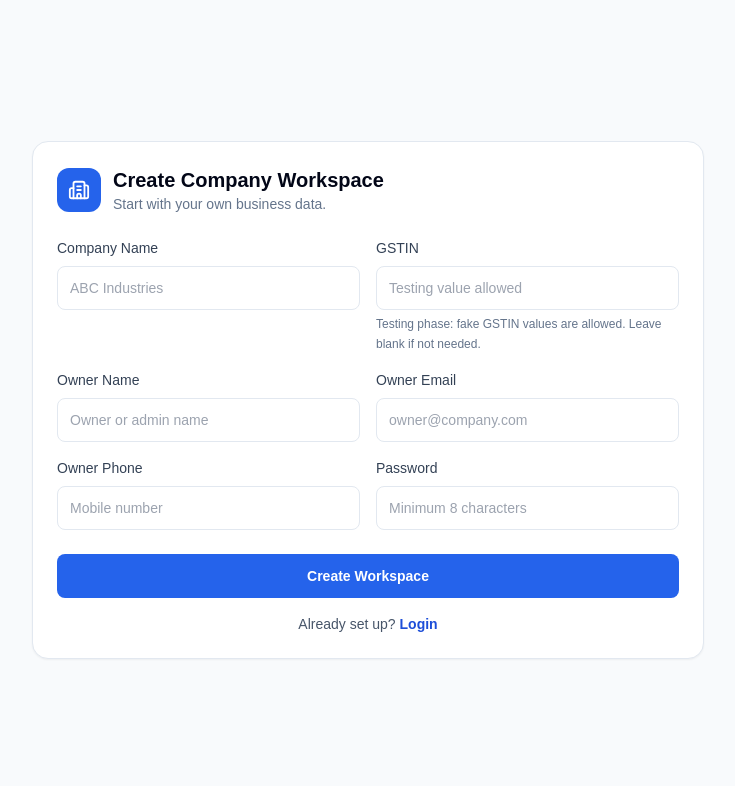
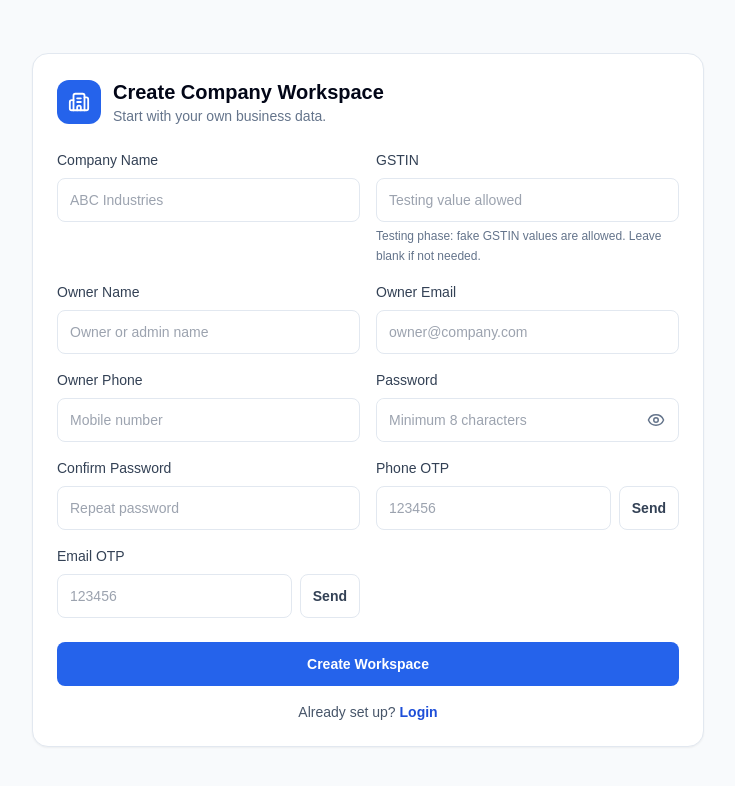
Before and after one commit to velora-system567/velora-erp, a React (Vite) app in the folder frontend/: page /register in a window 1280 px wide. Shown: the top 786 px of the page, without its empty margins (272-1007 px from the left). Built offline with nearby package versions, Linux system fonts and the light colour scheme; no server answers.

Commit message:
Add signup verification checks

```diff
--- a/frontend/src/pages/auth/Register.jsx
+++ b/frontend/src/pages/auth/Register.jsx
@@ -1,5 +1,5 @@
 import { useMutation } from "@tanstack/react-query";
-import { Building2 } from "lucide-react";
+import { Building2, Eye, EyeOff } from "lucide-react";
 import { useState } from "react";
 import { Link, useNavigate } from "react-router-dom";
 import { registerTenant } from "../../services/api";
@@ -11,7 +11,6 @@ const fieldConfig = [
   ["ownerName", "Owner Name", "text", "Owner or admin name"],
   ["ownerEmail", "Owner Email", "email", "owner@company.com"],
   ["ownerPhone", "Owner Phone", "tel", "Mobile number"],
-  ["password", "Password", "password", "Minimum 8 characters"],
 ];
 
 export function Register() {
@@ -24,7 +23,12 @@ export function Register() {
     ownerEmail: "",
     ownerPhone: "",
     password: "",
+    confirmPassword: "",
+    phoneOtp: "",
+    emailOtp: "",
   });
+  const [showPassword, setShowPassword] = useState(false);
+  const [sentOtp, setSentOtp] = useState({ phone: false, email: false });
   const mutation = useMutation({
     mutationFn: registerTenant,
     onSuccess: (payload) => {
@@ -40,6 +44,10 @@ export function Register() {
   function submit(event) {
     event.preventDefault();
     mutation.mutate({ ...form, gstin: form.gstin.trim(), ownerPhone: form.ownerPhone.trim() });
+  }
+
+  function sendOtp(type) {
+    setSentOtp((current) => ({ ...current, [type]: true }));
   }
 
   return (
@@ -60,6 +68,35 @@ export function Register() {
               {key === "gstin" ? <span className="mt-1 block text-xs leading-5 text-slate-500">Testing phase: fake GSTIN values are allowed. Leave blank if not needed.</span> : null}
             </label>
           ))}
+          <label className="block text-sm font-medium text-slate-700">
+            Password
+            <div className="mt-2 flex h-11 rounded-lg border border-slate-200 focus-within:border-blue-500">
+              <input type={showPassword ? "text" : "password"} placeholder="Minimum 8 characters" value={form.password} onChange={(event) => update("password", event.target.value)} className="min-w-0 flex-1 rounded-l-lg px-3 outline-none" />
+              <button type="button" onClick={() => setShowPassword((value) => !value)} className="grid w-11 place-items-center text-slate-500">
+                {showPassword ? <EyeOff size={18} /> : <Eye size={18} />}
+              </button>
+            </div>
+          </label>
+          <label className="block text-sm font-medium text-slate-700">
+            Confirm Password
+            <input type={showPassword ? "text" : "password"} placeholder="Repeat password" value={form.confirmPassword} onChange={(event) => update("confirmPassword", event.target.value)} className="mt-2 h-11 w-full rounded-lg border border-slate-200 px-3 outline-none focus:border-blue-500" />
+          </label>
+          <label className="block text-sm font-medium text-slate-700">
+            Phone OTP
+            <div className="mt-2 flex gap-2">
+              <input inputMode="numeric" placeholder="123456" value={form.phoneOtp} onChange={(event) => update("phoneOtp", event.target.value)} className="h-11 min-w-0 flex-1 rounded-lg border border-slate-200 px-3 outline-none focus:border-blue-500" />
+              <button type="button" onClick={() => sendOtp("phone")} className="h-11 rounded-lg border border-slate-200 px-3 text-sm font-semibold text-slate-700 hover:bg-slate-50">Send</button>
+            </div>
+            {sentOtp.phone ? <span className="mt-1 block text-xs leading-5 text-slate-500">Testing OTP sent. Use 123456.</span> : null}
+          </label>
+          <label className="block text-sm font-medium text-slate-700">
+            Email OTP
+            <div className="mt-2 flex gap-2">
+              <input inputMode="numeric" placeholder="123456" value={form.emailOtp} onChange={(event) => update("emailOtp", event.target.value)} className="h-11 min-w-0 flex-1 rounded-lg border border-slate-200 px-3 outline-none focus:border-blue-500" />
+              <button type="button" onClick={() => sendOtp("email")} className="h-11 rounded-lg border border-slate-200 px-3 text-sm font-semibold text-slate-700 hover:bg-slate-50">Send</button>
+            </div>
+            {sentOtp.email ? <span className="mt-1 block text-xs leading-5 text-slate-500">Testing OTP sent. Use 123456.</span> : null}
+          </label>
         </div>
         {mutation.error ? <p className="mt-4 whitespace-pre-line rounded-lg bg-rose-50 p-3 text-sm text-rose-700">{mutation.error.message}</p> : null}
         <button className="mt-6 h-11 w-full rounded-lg bg-blue-600 text-sm font-semibold text-white hover:bg-blue-700 disabled:bg-slate-300" disabled={mutation.isPending}>
```
Also changed, not shown: 1 other file (tests, documents, lock files or other folders).
